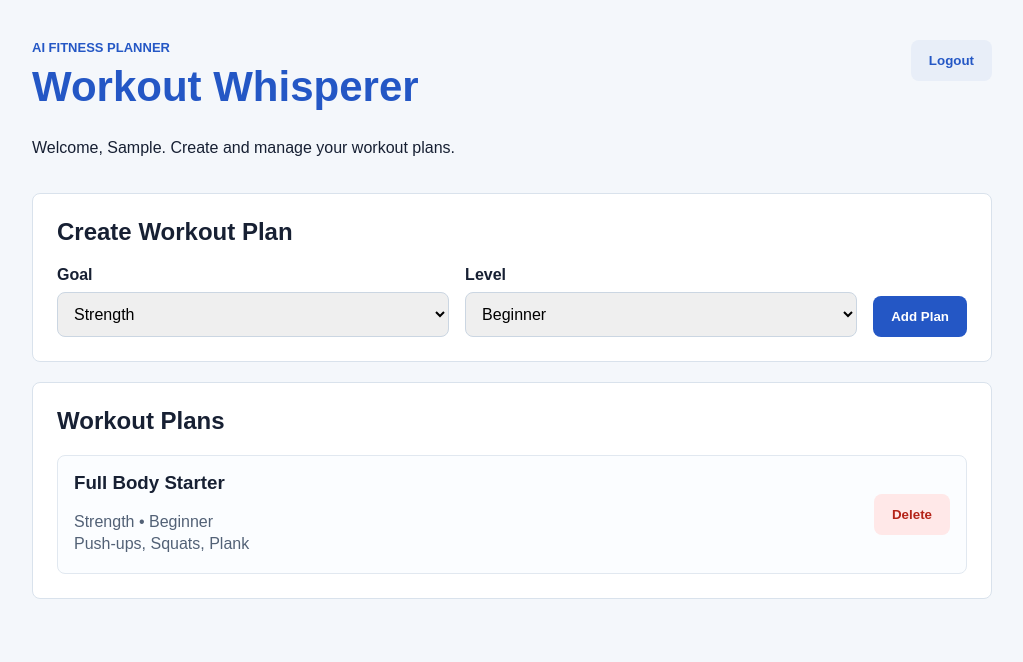
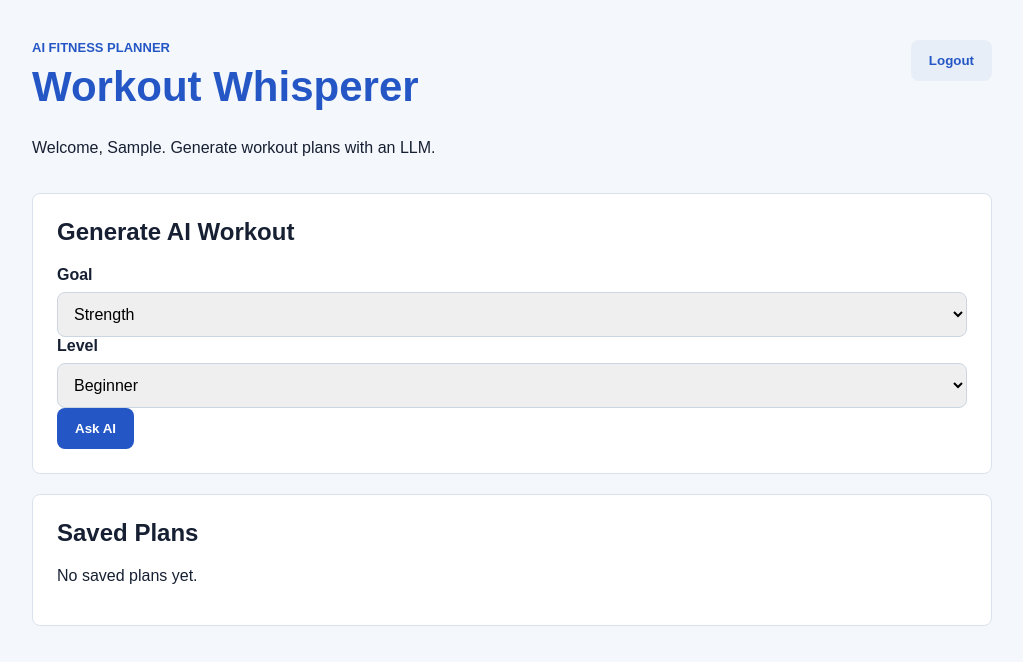
Before and after one commit to dharsan-ai/workout-whisperer, a React (Vite) app: page / in a window 1280 px wide. Both pictures are taken after typing "Sample" into the empty fields and a click on the button "Login". Shown: the top 662 px of the page, without its empty margins (128-1151 px from the left). Built offline with nearby package versions, Linux system fonts and the light colour scheme.

Commit message:
Update App.jsx

```diff
--- a/src/App.jsx
+++ b/src/App.jsx
@@ -6,42 +6,50 @@ function App() {
   const [name, setName] = useState('')
   const [goal, setGoal] = useState('Strength')
   const [level, setLevel] = useState('Beginner')
-  const [workouts, setWorkouts] = useState([
-    {
-      id: 1,
-      name: 'Full Body Starter',
-      goal: 'Strength',
-      level: 'Beginner',
-      exercises: 'Push-ups, Squats, Plank',
-    },
-  ])
+  const [aiPlan, setAiPlan] = useState('')
+  const [loading, setLoading] = useState(false)
+  const [savedPlans, setSavedPlans] = useState([])
 
   const handleLogin = (event) => {
     event.preventDefault()
     setUser(name || 'Fitness User')
   }
 
-  const handleAddWorkout = (event) => {
-    event.preventDefault()
+  const generateWorkout = async () => {
+    setLoading(true)
+    setAiPlan('')
 
-    const newWorkout = {
+    try {
+      const response = await fetch('/api/workout', {
+        method: 'POST',
+        headers: { 'Content-Type': 'application/json' },
+        body: JSON.stringify({ goal, level }),
+      })
+
+      const data = await response.json()
+      setAiPlan(data.plan || data.error || 'No AI plan returned.')
+    } catch {
+      setAiPlan('Unable to connect to the AI workout endpoint.')
+    } finally {
+      setLoading(false)
+    }
+  }
+
+  const savePlan = () => {
+    if (!aiPlan) return
+
+    const plan = {
       id: Date.now(),
-      name: `${goal} ${level} Plan`,
       goal,
       level,
-      exercises:
-        goal === 'Cardio'
-          ? 'Jumping Jacks, High Knees, Mountain Climbers'
-          : goal === 'Flexibility'
-            ? 'Hamstring Stretch, Cobra Stretch, Child Pose'
-            : 'Push-ups, Squats, Plank',
+      content: aiPlan,
     }
 
-    setWorkouts([newWorkout, ...workouts])
+    setSavedPlans([plan, ...savedPlans])
   }
 
-  const handleDeleteWorkout = (id) => {
-    setWorkouts(workouts.filter((workout) => workout.id !== id))
+  const deletePlan = (id) => {
+    setSavedPlans(savedPlans.filter((plan) => plan.id !== id))
   }
 
   if (!user) {
@@ -50,14 +58,13 @@ function App() {
         <section className="auth-card">
           <p className="label">Workout Whisperer</p>
           <h1>Login</h1>
-          <p>Enter your name to access your workout dashboard.</p>
+          <p>Enter your name to open your AI workout dashboard.</p>
 
           <form onSubmit={handleLogin}>
             <input
-              type="text"
-              placeholder="Your name"
               value={name}
               onChange={(event) => setName(event.target.value)}
+              placeholder="Your name"
             />
             <button type="submit">Login</button>
           </form>
@@ -72,23 +79,25 @@ function App() {
         <div>
           <p className="label">AI fitness planner</p>
           <h1>Workout Whisperer</h1>
-          <p>Welcome, {user}. Create and manage your workout plans.</p>
+          <p>Welcome, {user}. Generate workout plans with an LLM.</p>
         </div>
+
         <button className="secondary" onClick={() => setUser('')}>
           Logout
         </button>
       </header>
 
       <section className="panel">
-        <h2>Create Workout Plan</h2>
+        <h2>Generate AI Workout</h2>
 
-        <form className="form-grid" onSubmit={handleAddWorkout}>
+        <div className="form-grid">
           <label>
             Goal
             <select value={goal} onChange={(event) => setGoal(event.target.value)}>
               <option>Strength</option>
               <option>Cardio</option>
               <option>Flexibility</option>
+              <option>Weight Loss</option>
             </select>
           </label>
 
@@ -101,22 +110,35 @@ function App() {
             </select>
           </label>
 
-          <button type="submit">Add Plan</button>
-        </form>
+          <button type="button" onClick={generateWorkout}>
+            {loading ? 'Asking AI...' : 'Ask AI'}
+          </button>
+        </div>
+
+        {aiPlan && (
+          <div className="ai-result">
+            <h3>AI Suggested Plan</h3>
+            <p>{aiPlan}</p>
+            <button type="button" onClick={savePlan}>
+              Save Plan
+            </button>
+          </div>
+        )}
       </section>
 
       <section className="panel">
-        <h2>Workout Plans</h2>
+        <h2>Saved Plans</h2>
 
-        {workouts.map((workout) => (
-          <article className="workout-card" key={workout.id}>
+        {savedPlans.length === 0 && <p>No saved plans yet.</p>}
+
+        {savedPlans.map((plan) => (
+          <article className="workout-card" key={plan.id}>
             <div>
-              <h3>{workout.name}</h3>
-              <p>{workout.goal} • {workout.level}</p>
-              <p>{workout.exercises}</p>
+              <h3>{plan.goal} - {plan.level}</h3>
+              <p>{plan.content}</p>
             </div>
 
-            <button className="danger" onClick={() => handleDeleteWorkout(workout.id)}>
+            <button className="danger" onClick={() => deletePlan(plan.id)}>
               Delete
             </button>
           </article>
```
